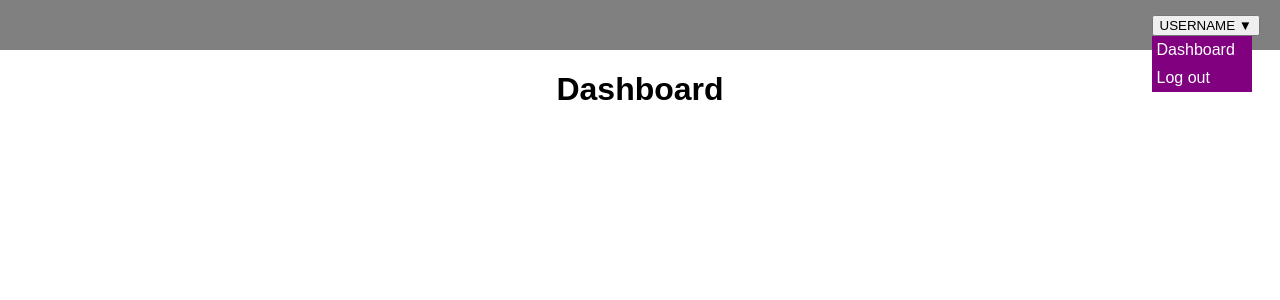
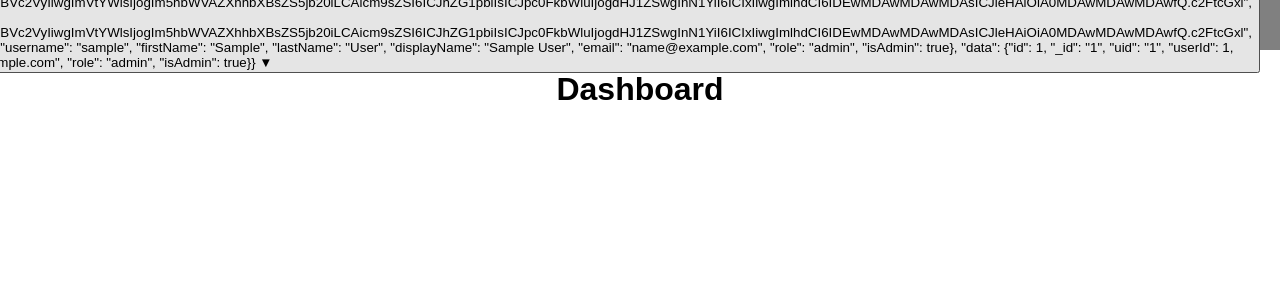
Before and after one commit to jacquelineb/PERN-login-system, a React (Create React App) app in the folder client/: page /dashboard in a window 1280 px wide. Shown: the top 300 px of the page. Built offline with nearby package versions, Linux system fonts and the light colour scheme; sample sign-in values are in the browser's storage; the HTML template or start-up script is replaced by a standard one.

Commit message:
Save user to localStorage when login. Display current user in nav bar

```diff
--- a/client/src/App.js
+++ b/client/src/App.js
@@ -2,9 +2,9 @@ import { BrowserRouter as Router, Switch, Route, Redirect } from 'react-router-d
 import Login from './components/Login';
 import Signup from './components/Signup';
 import NavBar from './components/NavBar';
-import UserProfile from './components/UserProfile';
 import Dashboard from './components/Dashboard';
 import style from './styles/App.module.scss';
+import LandingPage from './components/LandingPage';
 import { useState, useEffect } from 'react';
 
 function App() {
@@ -12,23 +12,40 @@ function App() {
     JSON.parse(localStorage.getItem('isAuthenticated')) ? true : false
   );
 
+  const [currentUser, setCurrentUser] = useState(() => {
+    const currentUser = localStorage.getItem('currentUser');
+    console.log(currentUser);
+    return currentUser ? currentUser : null;
+  });
+
   useEffect(() => {
     localStorage.setItem('isAuthenticated', isAuthenticated);
-  }, [isAuthenticated]);
+    localStorage.setItem('currentUser', currentUser);
+  }, [isAuthenticated, currentUser]);
 
   return (
     <>
       <Router>
-        <NavBar isAuth={isAuthenticated} setIsAuth={setIsAuthenticated} />
+        <NavBar
+          isAuth={isAuthenticated}
+          setIsAuth={setIsAuthenticated}
+          currUser={currentUser}
+          setCurrUser={setCurrentUser}
+        />
         <div className={style.mainContent}>
           <Switch>
+            <Route exact path='/' component={LandingPage} />
             <Route
               path='/login'
               render={(props) =>
                 isAuthenticated ? (
                   <Redirect to='/dashboard' />
                 ) : (
-                  <Login {...props} setIsAuth={setIsAuthenticated} />
+                  <Login
+                    {...props}
+                    setIsAuth={setIsAuthenticated}
+                    setCurrUser={setCurrentUser}
+                  />
                 )
               }
             />
@@ -40,7 +57,6 @@ function App() {
               path='/signup'
               render={(props) => (isAuthenticated ? <Redirect to='/dashboard' /> : <Signup />)}
             />
-            <Route path='/user/:username' component={UserProfile} />
           </Switch>
         </div>
       </Router>
--- a/client/src/components/Login.js
+++ b/client/src/components/Login.js
@@ -2,7 +2,7 @@ import React from 'react';
 import styles from '../styles/form.module.scss';
 import { Link } from 'react-router-dom';
 
-function Login({ setIsAuth }) {
+function Login({ setIsAuth, setCurrUser }) {
   async function handleLogIn(e) {
     e.preventDefault();
     const credentials = {
@@ -22,6 +22,9 @@ function Login({ setIsAuth }) {
 
     if (response.status === 200) {
       setIsAuth(true);
+      const { user } = await response.json();
+      console.log(user);
+      setCurrUser(user);
     }
   }
 
@@ -34,6 +37,7 @@ function Login({ setIsAuth }) {
     if (response.status === 200) {
       setIsAuth(false);
     }
+    console.log(await response.json());
   }
 
   return (
--- a/client/src/components/NavBar.js
+++ b/client/src/components/NavBar.js
@@ -2,7 +2,7 @@ import React from 'react';
 import { Link } from 'react-router-dom';
 import style from '../styles/NavBar.module.scss';
 
-function NavBar({ isAuth, setIsAuth }) {
+function NavBar({ isAuth, setIsAuth, currUser, setCurrUser }) {
   console.log(isAuth);
 
   function handleButtonClick(e) {
@@ -18,6 +18,7 @@ function NavBar({ isAuth, setIsAuth }) {
 
     if (response.status === 200) {
       setIsAuth(false);
+      setCurrUser(null);
     }
 
     window.location.reload();
@@ -28,7 +29,7 @@ function NavBar({ isAuth, setIsAuth }) {
       {isAuth ? (
         <div className={style.dropdown}>
           <button type='button' onClick={handleButtonClick}>
-            USERNAME ▼
+            {currUser} ▼
           </button>
           <div className={style.dropdownItems}>
             <Link to='/dashboard'>Dashboard</Link>
```
